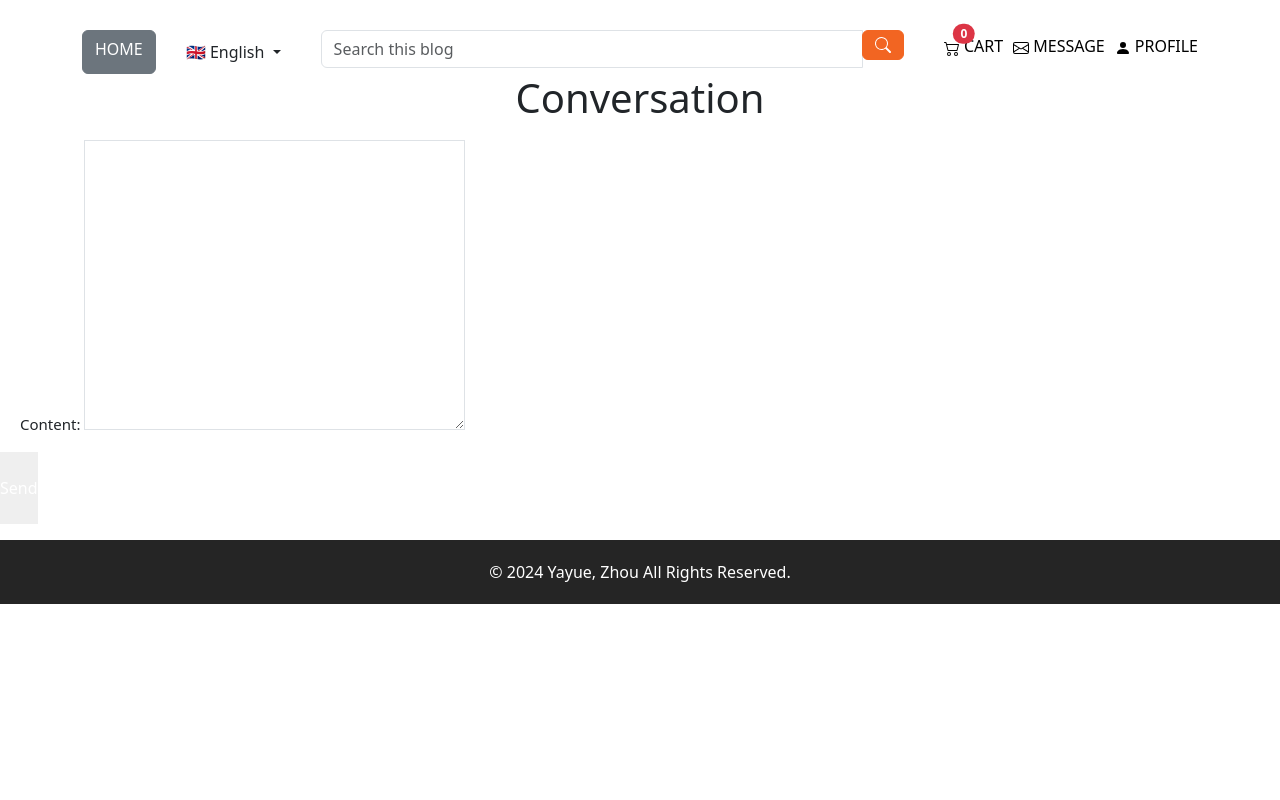
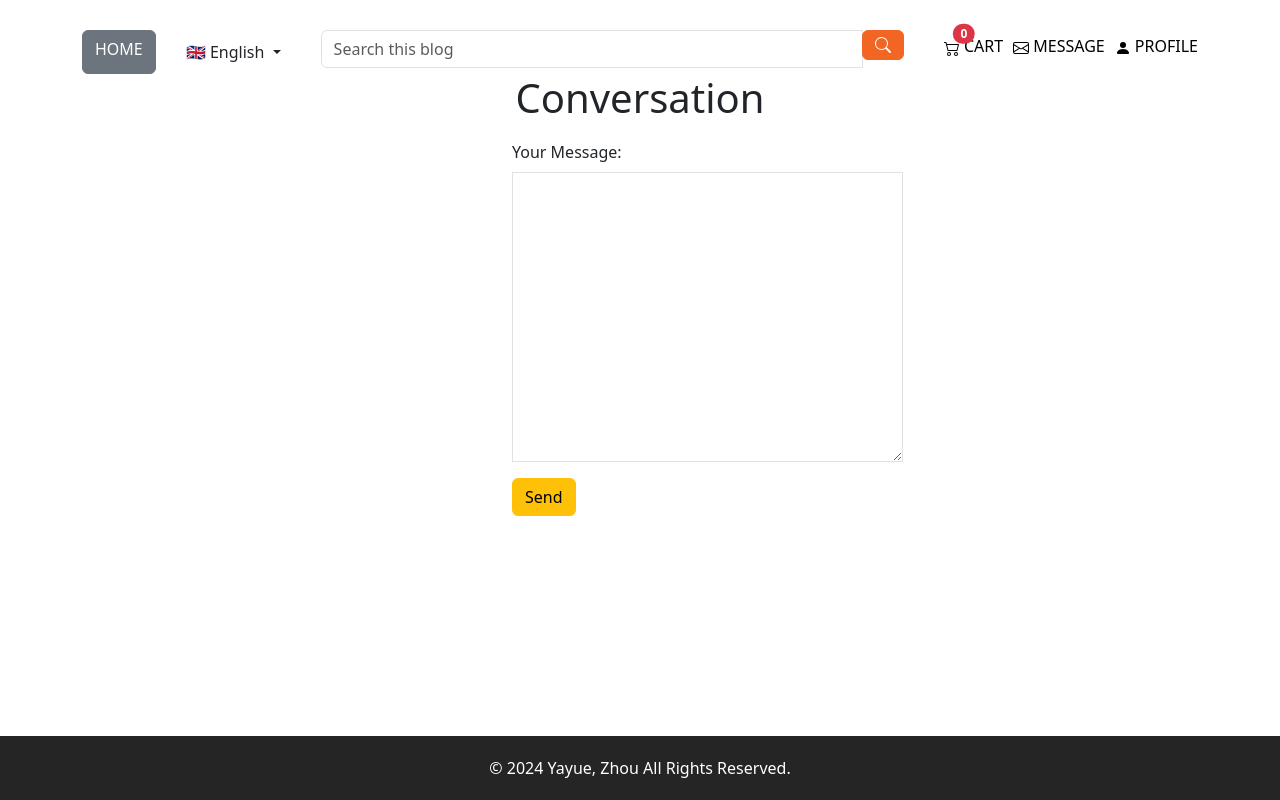
Before and after one commit to yayueLaurazhou/django_secondhand_ecommerce, a Django app: page /inbox/newchat/1 in a window 1280 px wide. Run offline with Django 4.2, Linux system fonts and the light colour scheme; a user stored in the database is signed in; data comes from the database, SQL or seed files in the repository; both versions use the stored data as it was after the commit; data that the repository does not hold is empty.

```diff
--- a/mysite/chat/templates/chat/chat.html
+++ b/mysite/chat/templates/chat/chat.html
@@ -1,6 +1,7 @@
 {% extends 'main/base.html' %}
 
 {% block content %}
+<div class="w-1/2 my-6 mx-auto p-6 bg-gray-100 rounded-xl" style="width: 20%;">
     <h1 class="mb-6 text-3xl">Conversation</h1>
 
     <div class="space-y-6" id="display">
@@ -16,11 +17,12 @@
         {% endif %}
     </div>
 
-<form method="post" action="." class="mt-6">
+    <form method="post" action=".">
         {% csrf_token %}
 
-    <div class="space-y-4">
-        {{ form.as_p }}
+        <div class="mb-3">
+            <label class="inline-block mb-2">Your Message:</label><br>
+            {{ form.content }}
         </div>
 
         {% if form.errors or form.non_field_errors %}
@@ -32,42 +34,43 @@
                 {{ form.non_field_errors }}
             </div>
         {% endif %}
+        <button class="btn btn-warning">Send</button>
+    </form>
+</div>
 
-    <button class="py-4 px-8 text-lg bg-teal-500 hover:bg-teal-700 rounded-xl text-white">Send</button>
-</form>
 <script>
-    document.addEventListener('DOMContentLoaded', (event) => {
-    setInterval(() => {
-        fetch("{% url 'chat:getMessages' %}")
-            .then(response => {
-                if (!response.ok) {
-                    throw new Error('Network response was not ok');
-                }
-                return response.json();
-            })
-            .then(data => {
-                console.log(data);
-                const messageElement = document.getElementById('display');
-                messageElement.innerHTML = ''; // Clear existing messages
-                for (let key in data.messages) {
-                    if (data.messages.hasOwnProperty(key)) {
-                        const message = data.messages[key];
-                        messageElement.innerHTML =
-                        `<div class="p-6 flex ${message.created_by == request.user ? bg-blue-100 : bg-gray-100} rounded-xl">
-                            <div>
-                            <p class="mb-4"><strong>${ message.created_by.username }</strong> @ ${ message.created_at }</p>
-                            <p>${ message.content }</p>
-                            </div>
-                        </div>`
-                        displayElement.appendChild(messageElement);
-                    }
-                }
-            })
-            .catch(error => {
-                alert('An error occurred');
-                console.error('Error:', error);
-            });
-    }, 1000);
-});
+//     document.addEventListener('DOMContentLoaded', (event) => {
+//     setInterval(() => {
+//         fetch("{% url 'chat:getMessages' %}")
+//             .then(response => {
+//                 if (!response.ok) {
+//                     throw new Error('Network response was not ok');
+//                 }
+//                 return response.json();
+//             })
+//             .then(data => {
+//                 console.log(data);
+//                 const messageElement = document.getElementById('display');
+//                 messageElement.innerHTML = ''; // Clear existing messages
+//                 for (let key in data.messages) {
+//                     if (data.messages.hasOwnProperty(key)) {
+//                         const message = data.messages[key];
+//                         messageElement.innerHTML =
+//                         `<div class="p-6 flex ${message.created_by == request.user ? bg-blue-100 : bg-gray-100} rounded-xl">
+//                             <div>
+//                             <p class="mb-4"><strong>${ message.created_by.username }</strong> @ ${ message.created_at }</p>
+//                             <p>${ message.content }</p>
+//                             </div>
+//                         </div>`
+//                         displayElement.appendChild(messageElement);
+//                     }
+//                 }
+//             })
+//             .catch(error => {
+//                 alert('An error occurred');
+//                 console.error('Error:', error);
+//             });
+//     }, 1000);
+// });
 </script>
 {% endblock %}
--- a/mysite/chat/templates/chat/inbox.html
+++ b/mysite/chat/templates/chat/inbox.html
@@ -23,7 +23,7 @@
             </a>
         {% endfor %}
     {% else %}
-    <p> No conversations yet...</p>
+        <p style="text-align: center;"> No conversations yet...</p>
     {% endif %}
 </div>
 {% endblock %}
--- a/mysite/chat/views.py
+++ b/mysite/chat/views.py
@@ -37,7 +37,7 @@ def new_chat(request, pk): #pk is the item id
             conversation_message.created_by = request.user
             conversation_message.save()
             messages.success(request, "Conversation saved!")
-            return redirect('chat:inbox', pk=item_pk)
+            return redirect('chat:inbox')
     else:
         form = MessageForm()
 
--- a/mysite/mainPage/static/css/styles.css
+++ b/mysite/mainPage/static/css/styles.css
@@ -706,9 +706,7 @@ input.mail_bt::placeholder {
 
 .copyright_section {
   width: 100%;
-  float: left;
   background-color: #252525;
-  height: auto;
 }
 
 .copyright_text {
--- a/mysite/mainPage/templates/main/base.html
+++ b/mysite/mainPage/templates/main/base.html
@@ -157,7 +157,7 @@
 {% endblock %}
 
   <!-- copyright section start -->
-  <footer class="copyright_section footer">
+  <footer class="footer copyright_section" style="position: fixed; bottom: 0;">
     <div class="container">
       <p class="copyright_text">© 2024 Yayue, Zhou All Rights Reserved.</p>
     </div>
--- a/mysite/productDetails/templates/productDetails/detail.html
+++ b/mysite/productDetails/templates/productDetails/detail.html
@@ -16,6 +16,9 @@
                     <p>{{product.category}}</p>
                     <b class="fs-3 py-4 text-danger">£ {{ product.price }}</b>
                     <div style="float: inline-end;">
+                        {% if request.user == product.created_by %}
+                            <p>This is your item 😉</p>
+                        {% else %}
                             <button type="button" id="add-button" data-id="{{ product.id }}" class="btn btn-info">
                                 <span>
                                     <svg xmlns="http://www.w3.org/2000/svg" width="16" height="16" fill="currentColor" class="bi bi-cart2" viewBox="0 0 16 16">
@@ -32,6 +35,7 @@
                                 </span>
                                 Message the seller
                             </a>
+                        {% endif %}
                     </div>
                     <h4 style=" margin-top: 20px;"> Collection At </h4>
                     <div id="map" style="height: 300px;"></div>
```
Also changed, not shown: mysite/db.sqlite3. Lines whose indentation alone changed are shown as unchanged.
